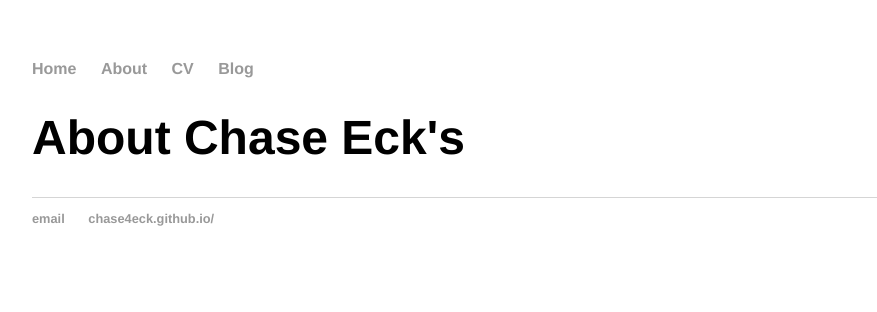
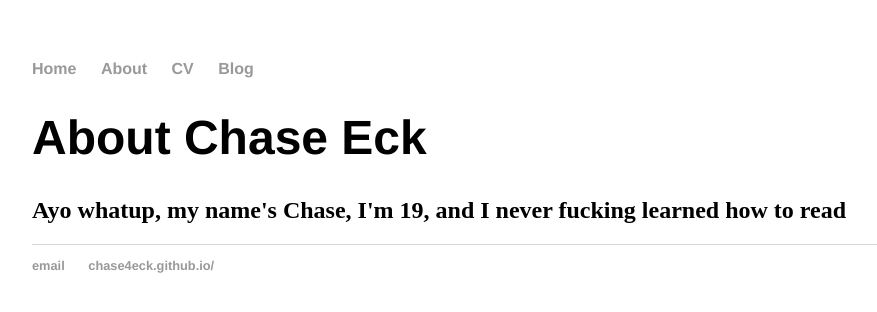
Before and after one commit to chase4eck/chase4eck.github.io, a Jekyll site: the page built from about/index.html, in a window 1280 px wide. Shown: the top 312 px of the page, without its empty margins (160-1037 px from the left). Built offline with Jekyll 4.4.1, drawn with Linux system fonts in a browser that asks for light colours.

Commit message:
Update index.html

```diff
--- a/about/index.html
+++ b/about/index.html
@@ -1,5 +1,8 @@
 ---
 layout: default
-title: About Chase Eck's
+title: About Chase Eck
 ---
 	<h1>{{ page.title }}</h1>
+
+
+	<h2>Ayo whatup, my name's Chase, I'm 19, and I never fucking learned how to read</h2>
```
